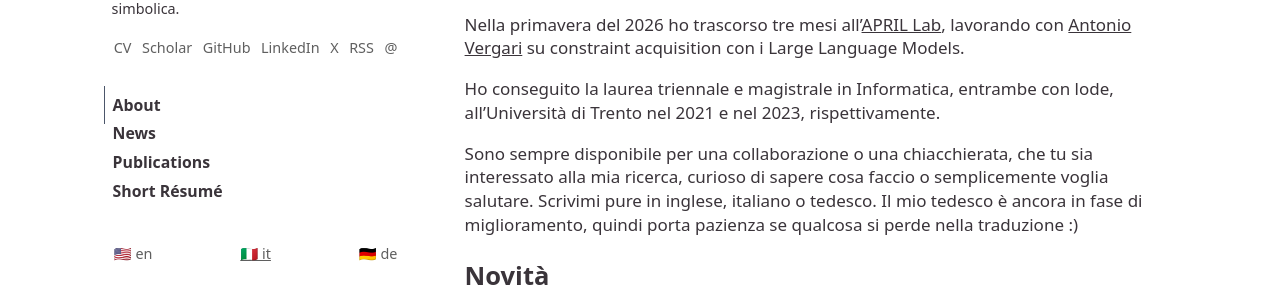
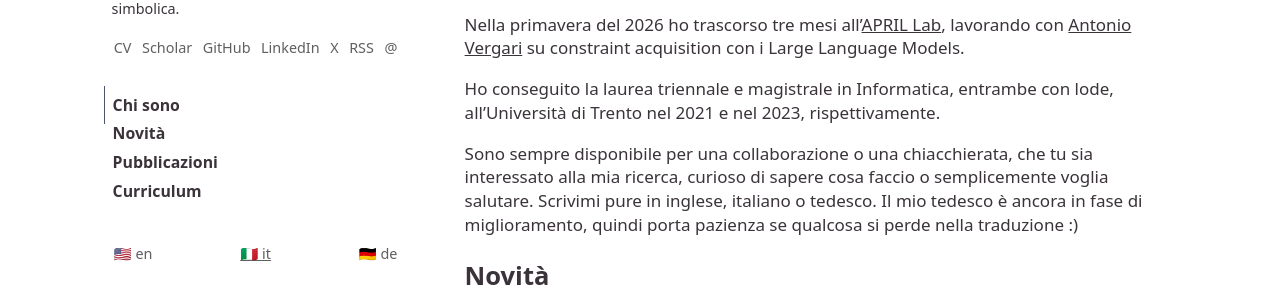
Before and after one commit to samuelebortolotti/samuelebortolotti.github.io, a Jekyll site: the page built from it/index.md, in a window 1280 px wide. Shown: the part 376-665 px from the top of the page. Built offline with Jekyll 4.4.1, drawn with Linux system fonts in a browser that asks for light colours.

Commit message:
Update navbar

```diff
--- a/_includes/sidebar.html
+++ b/_includes/sidebar.html
@@ -9,7 +9,7 @@
   {% endif %}
     <picture>
       <source srcset="/assets/images/samuele.webp" type="image/webp">
-      <img class="me" width="192" height="192" fetchpriority="high" decoding="async" alt="Portrait of Samuele Bortolotti" src="/assets/images/samuele.jpg">
+      <img class="me" width="192" height="192" fetchpriority="high" decoding="async" alt="My portrait" src="/assets/images/samuele.jpg">
     </picture>
     <div class="name">
       Samuele Bortolotti
@@ -34,48 +34,49 @@
     <a href="&#109;&#97;&#105;&#108;&#116;&#111;&#58;&#115;&#97;&#109;&#117;&#101;&#108;&#101;&#46;&#98;&#111;&#114;&#116;&#111;&#108;&#111;&#116;&#116;&#105;&#64;&#117;&#110;&#105;&#116;&#110;&#46;&#105;&#116;" title="Email" aria-label="Email">@</a>
   </div>
   <!-- Effective Navbar -->
+  {% assign nav = site.data.nav[page.lang] | default: site.data.nav.en %}
   <ul class="navlinks">
     <li>
       {% if page.nav_bar == "index" %}
-      <a aria-current="page" class="active" href="/">About</a>
+      <a aria-current="page" class="active" href="/">{{ nav.about }}</a>
       {% else %}
       {% if page.lang == "en" %}
-      <a href="/">About</a>
+      <a href="/">{{ nav.about }}</a>
       {% else %}
-      <a href="/{{page.lang}}/">About</a>
+      <a href="/{{page.lang}}/">{{ nav.about }}</a>
       {% endif %}
       {% endif %}
     </li>
     <li>
       {% if page.nav_bar == "news" %}
-      <a aria-current="page" class="active" href="/{{page.lang}}/news">News</a>
+      <a aria-current="page" class="active" href="/{{page.lang}}/news">{{ nav.news }}</a>
       {% else %}
       {% if page.lang == "en" %}
-      <a href="/news">News</a>
+      <a href="/news">{{ nav.news }}</a>
       {% else %}
-      <a href="/{{page.lang}}/news">News</a>
+      <a href="/{{page.lang}}/news">{{ nav.news }}</a>
       {% endif %}
       {% endif %}
     </li>
     <li>
       {% if page.nav_bar == "publications" %}
-      <a aria-current="page" class="active" href="/{{page.lang}}/publications">Publications</a>
+      <a aria-current="page" class="active" href="/{{page.lang}}/publications">{{ nav.publications }}</a>
       {% else %}
       {% if page.lang == "en" %}
-      <a href="/publications">Publications</a>
+      <a href="/publications">{{ nav.publications }}</a>
       {% else %}
-      <a href="/{{page.lang}}/publications">Publications</a>
+      <a href="/{{page.lang}}/publications">{{ nav.publications }}</a>
       {% endif %}
       {% endif %}
     </li>
     <li>
       {% if page.nav_bar == "resume" %}
-      <a aria-current="page" class="active" href="/{{page.lang}}/resume">Short R&eacute;sum&eacute;</a>
+      <a aria-current="page" class="active" href="/{{page.lang}}/resume">{{ nav.resume }}</a>
       {% else %}
       {% if page.lang == "en" %}
-      <a href="/resume">Short R&eacute;sum&eacute;</a>
+      <a href="/resume">{{ nav.resume }}</a>
       {% else %}
-      <a href="/{{page.lang}}/resume">Short R&eacute;sum&eacute;</a>
+      <a href="/{{page.lang}}/resume">{{ nav.resume }}</a>
       {% endif %}
       {% endif %}
     </li>
```
Also changed, not shown: _data/nav.yml (added, +16 -0 lines), Gemfile.lock.
